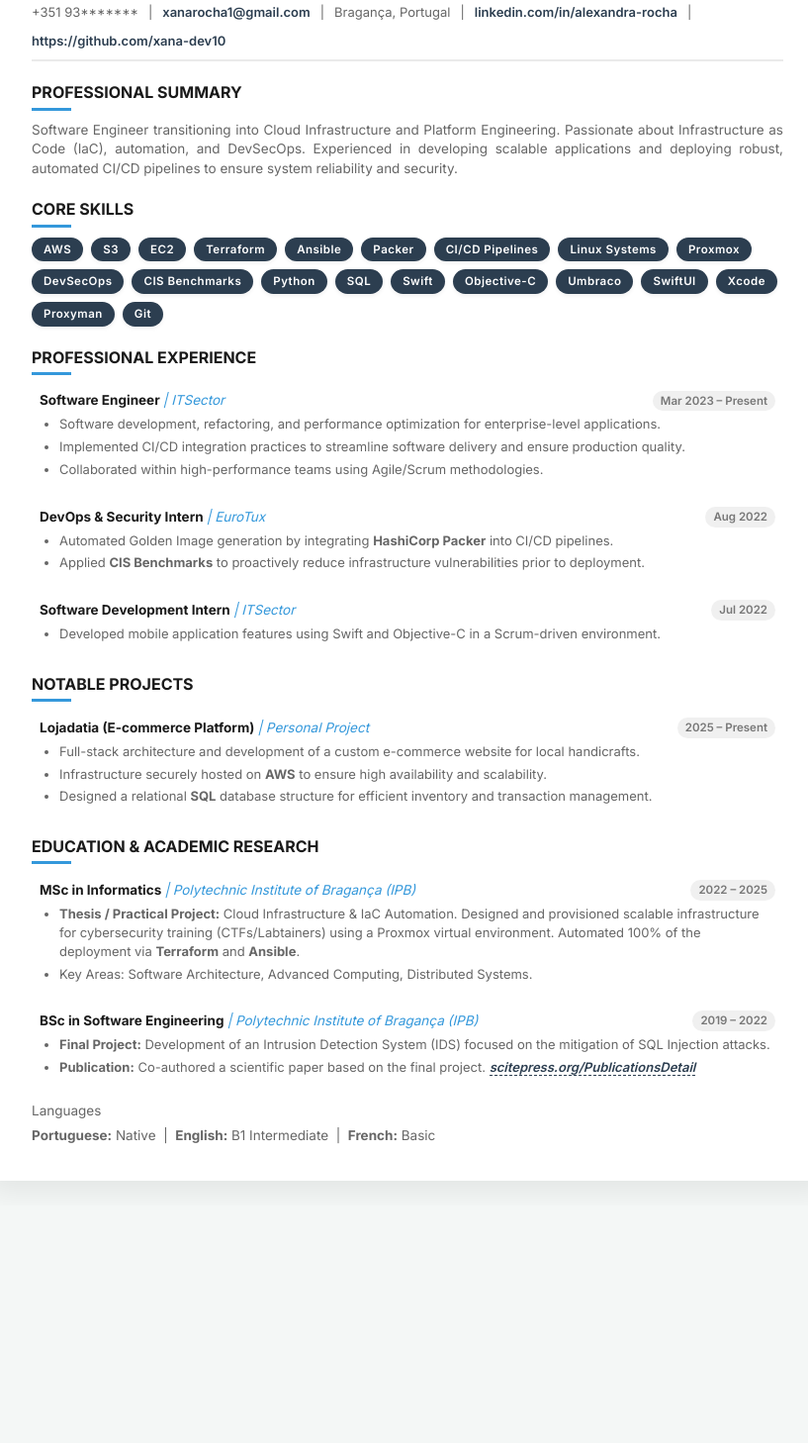
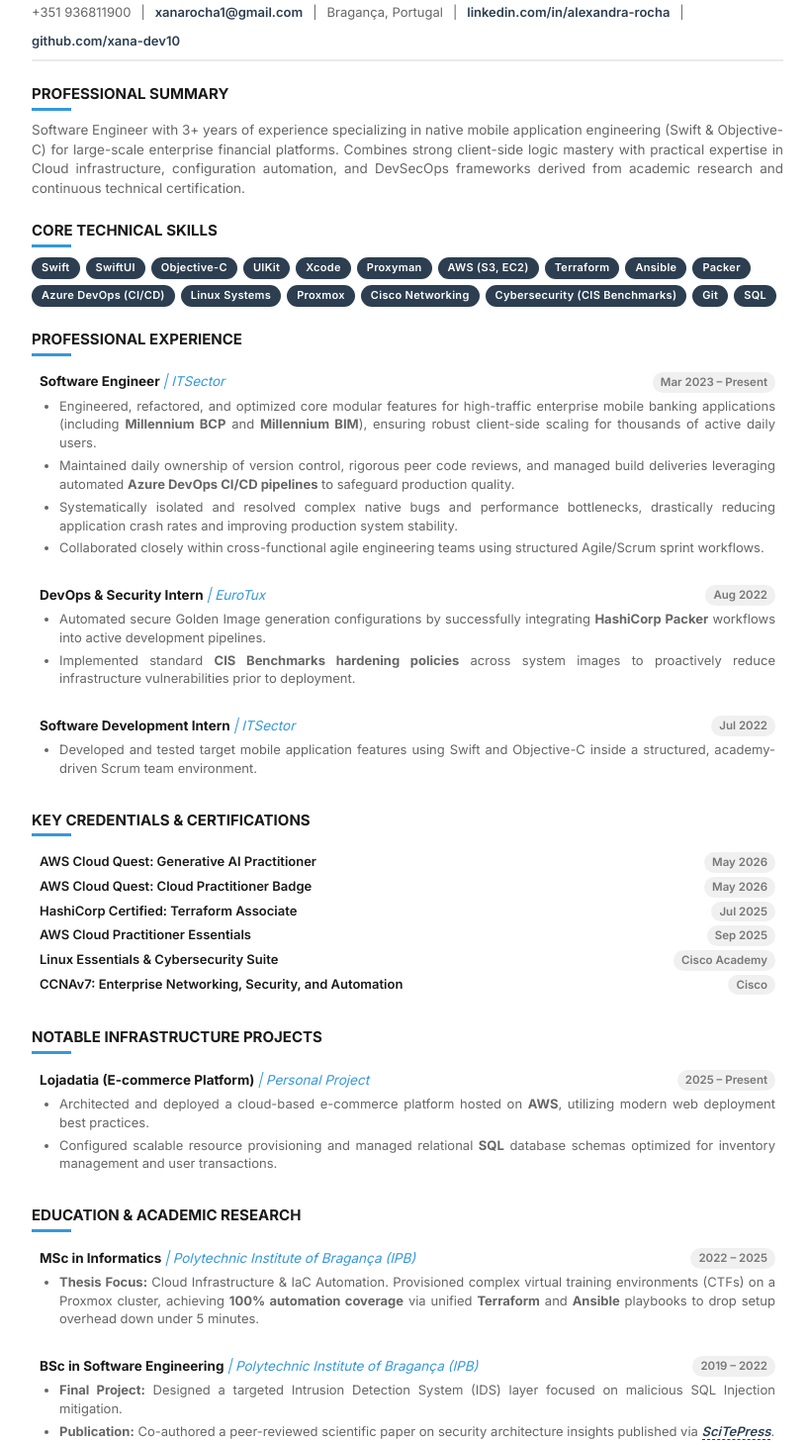
Before and after one commit to xana-dev10/alexandrarocha.github.io, a plain HTML site: page index.html in a window 1280 px wide. Shown: the part 133-1591 px from the top of the page at 99% size, without its empty margins (228-1045 px from the left). Before the commit the page ends 1351 px from the top, so only its background shows below. Drawn offline with Linux system fonts and the light colour scheme.

Commit message:
Update index.html

```diff
--- a/index.html
+++ b/index.html
@@ -4,14 +4,12 @@
     <meta charset="UTF-8">
     <meta name="viewport" content="width=device-width, initial-scale=1.0">
     <title>Alexandra Rocha - CV</title>
-    <!-- Importação de fonte moderna (Inter) -->
     <link href="https://fonts.googleapis.com/css2?family=Inter:wght@300;400;600;700&display=swap" rel="stylesheet">
 
     <style>
-        /* Variáveis de Cores para fácil alteração */
         :root {
-            --primary-color: #2c3e50; /* Azul escuro tech */
-            --accent-color: #3498db; /* Azul vibrante para detalhes */
+            --primary-color: #2c3e50;
+            --accent-color: #3498db;
             --text-dark: #1a1a1a;
             --text-main: #333333;
             --text-light: #666666;
@@ -19,7 +17,6 @@
             --bg-cv: #ffffff;
         }
 
-        /* Reset e Base */
         * { box-sizing: border-box; margin: 0; padding: 0; }
         body {
             font-family: 'Inter', sans-serif;
@@ -29,7 +26,6 @@
             padding: 25px 20px;
         }
 
-        /* Contentor Principal (Efeito Folha A4) */
         .cv-container {
             max-width: 850px;
             margin: 0 auto;
@@ -37,18 +33,16 @@
             padding: 35px 45px;
             border-radius: 10px;
             box-shadow: 0 10px 30px rgba(0, 0, 0, 0.08);
-            opacity: 0; /* Para a animação JS */
-            transform: translateY(20px); /* Para a animação JS */
+            opacity: 0;
+            transform: translateY(20px);
             transition: opacity 0.8s ease-out, transform 0.8s ease-out;
         }
 
-        /* Animação de Entrada */
         .cv-container.loaded {
             opacity: 1;
             transform: translateY(0);
         }
 
-        /* Cabeçalho */
         h1 {
             font-size: 30px;
             text-transform: uppercase;
@@ -67,7 +61,6 @@
             letter-spacing: 0.5px;
         }
 
-        /* Contactos */
         .contact-info {
             font-size: 13px;
             color: var(--text-light);
@@ -90,18 +83,16 @@
             color: var(--accent-color);
         }
 
-        /* Títulos de Secção */
         h2 {
-            font-size: 16px;
+            font-size: 15px;
             text-transform: uppercase;
-            margin-top: 20px;
+            margin-top: 22px;
             margin-bottom: 10px;
             color: var(--text-dark);
             position: relative;
             padding-bottom: 6px;
         }
 
-        /* Linha decorativa debaixo dos títulos */
         h2::after {
             content: '';
             position: absolute;
@@ -114,12 +105,11 @@
         }
 
         .cv-container:hover h2::after {
-            width: 60px; /* Aumenta a linha ao passar o rato no CV */
+            width: 60px;
         }
 
         p { font-size: 13.5px; text-align: justify; color: var(--text-light); }
 
-        /* Estilo dos Trabalhos/Projetos */
         .job-block {
             margin-bottom: 12px;
             padding: 6px 8px;
@@ -128,7 +118,7 @@
         }
 
         .job-block:hover {
-            background-color: #f8faff; /* Fundo muito suave ao passar o rato */
+            background-color: #f8faff;
         }
 
         .job-header {
@@ -154,10 +144,9 @@
             background: #f0f0f0;
             padding: 2px 8px;
             border-radius: 12px;
-            white-space: nowrap; /* Garante que a data fica sempre numa só linha */
+            white-space: nowrap;
         }
 
-        /* Listas */
         ul {
             margin: 4px 0 0 0;
             padding-left: 20px;
@@ -165,9 +154,8 @@
             color: var(--text-light);
         }
 
-        li { margin-bottom: 4px; }
+        li { margin-bottom: 4px; text-align: justify; }
 
-        /* Efeito no Link da Publicação */
         li a {
             color: var(--primary-color);
             text-decoration: none;
@@ -180,39 +168,50 @@
             border-bottom: 1px solid var(--accent-color);
         }
 
-        /* Tags de Skills */
         .skills-container {
             display: flex;
             flex-wrap: wrap;
-            gap: 8px;
-            margin-top: 10px;
-            margin-bottom: 15px;
+            gap: 6px;
+            margin-top: 8px;
+            margin-bottom: 12px;
         }
 
         .skill-tag {
             background-color: var(--primary-color);
             color: #fff;
-            padding: 4px 12px;
-            border-radius: 20px; /* Estilo 'Pill' moderno */
-            font-size: 11.5px;
+            padding: 3px 10px;
+            border-radius: 15px;
+            font-size: 11px;
             font-weight: 600;
-            letter-spacing: 0.5px;
-            box-shadow: 0 2px 4px rgba(0,0,0,0.06);
-            transition: transform 0.2s ease, background-color 0.2s ease, box-shadow 0.2s ease;
+            letter-spacing: 0.3px;
+            box-shadow: 0 1px 3px rgba(0,0,0,0.05);
+            transition: transform 0.2s ease, background-color 0.2s ease;
             cursor: default;
         }
 
         .skill-tag:hover {
-            transform: translateY(-2px);
+            transform: translateY(-1px);
             background-color: var(--accent-color);
-            box-shadow: 0 4px 8px rgba(52, 152, 219, 0.3);
         }
 
-        /* Responsividade para telemóveis */
+        .cert-item {
+            font-size: 13px;
+            color: var(--text-light);
+            margin-bottom: 4px;
+            display: flex;
+            justify-content: space-between;
+        }
+
+        .cert-title {
+            font-weight: 600;
+            color: var(--text-dark);
+        }
+
         @media (max-width: 600px) {
             .cv-container { padding: 25px 20px; }
             .job-header { flex-direction: column; align-items: flex-start; gap: 5px; }
             .contact-info { flex-direction: column; gap: 5px; }
+            .cert-item { flex-direction: column; margin-bottom: 8px; }
         }
     </style>
 </head>
@@ -220,41 +219,38 @@
 
     <div class="cv-container" id="cv">
         <h1>Alexandra Rocha</h1>
-        <div class="subtitle">Software Engineer | Cloud & DevOps</div>
+        <div class="subtitle">Software Engineer (iOS) | Cloud & DevOps Enthusiast</div>
 
         <div class="contact-info">
-            <span>+351 93*******</span> |
+            <span>+351 936811900</span> |
             <a href="mailto:xanarocha1@gmail.com">xanarocha1@gmail.com</a> |
             <span>Bragança, Portugal</span> |
             <a href="https://linkedin.com/in/alexandra-rocha" target="_blank">linkedin.com/in/alexandra-rocha</a> |
-            <a href="https://github.com/alexandrarocha" target="_blank">https://github.com/xana-dev10</a>
+            <a href="https://github.com/xana-dev10" target="_blank">github.com/xana-dev10</a>
         </div>
 
         <h2>Professional Summary</h2>
-        <p>Software Engineer transitioning into Cloud Infrastructure and Platform Engineering. Passionate about Infrastructure as Code (IaC), automation, and DevSecOps. Experienced in developing scalable applications and deploying robust, automated CI/CD pipelines to ensure system reliability and security.</p>
+        <p>Software Engineer with 3+ years of experience specializing in native mobile application engineering (Swift & Objective-C) for large-scale enterprise financial platforms. Combines strong client-side logic mastery with practical expertise in Cloud infrastructure, configuration automation, and DevSecOps frameworks derived from academic research and continuous technical certification.</p>
 
-        <h2>Core Skills</h2>
+        <h2>Core Technical Skills</h2>
         <div class="skills-container">
-            <span class="skill-tag">AWS</span>
-            <span class="skill-tag">S3</span>
-            <span class="skill-tag">EC2</span>
+            <span class="skill-tag">Swift</span>
+            <span class="skill-tag">SwiftUI</span>
+            <span class="skill-tag">Objective-C</span>
+            <span class="skill-tag">UIKit</span>
+            <span class="skill-tag">Xcode</span>
+            <span class="skill-tag">Proxyman</span>
+            <span class="skill-tag">AWS (S3, EC2)</span>
             <span class="skill-tag">Terraform</span>
             <span class="skill-tag">Ansible</span>
             <span class="skill-tag">Packer</span>
-            <span class="skill-tag">CI/CD Pipelines</span>
+            <span class="skill-tag">Azure DevOps (CI/CD)</span>
             <span class="skill-tag">Linux Systems</span>
             <span class="skill-tag">Proxmox</span>
-            <span class="skill-tag">DevSecOps</span>
-            <span class="skill-tag">CIS Benchmarks</span>
-            <span class="skill-tag">Python</span>
+            <span class="skill-tag">Cisco Networking</span>
+            <span class="skill-tag">Cybersecurity (CIS Benchmarks)</span>
+            <span class="skill-tag">Git</span>
             <span class="skill-tag">SQL</span>
-            <span class="skill-tag">Swift</span>
-            <span class="skill-tag">Objective-C</span>
-            <span class="skill-tag">Umbraco</span>
-            <span class="skill-tag">SwiftUI</span>
-            <span class="skill-tag">Xcode</span>
-            <span class="skill-tag">Proxyman</span>
-            <span class="skill-tag">Git</span>
         </div>
 
         <h2>Professional Experience</h2>
@@ -265,9 +261,10 @@
                 <span class="date">Mar 2023 – Present</span>
             </div>
             <ul>
-                <li>Software development, refactoring, and performance optimization for enterprise-level applications.</li>
-                <li>Implemented CI/CD integration practices to streamline software delivery and ensure production quality.</li>
-                <li>Collaborated within high-performance teams using Agile/Scrum methodologies.</li>
+                <li>Engineered, refactored, and optimized core modular features for high-traffic enterprise mobile banking applications (including <strong>Millennium BCP</strong> and <strong>Millennium BIM</strong>), ensuring robust client-side scaling for thousands of active daily users.</li>
+<li>Maintained daily ownership of version control, rigorous peer code reviews, and managed build deliveries leveraging automated <strong>Azure DevOps CI/CD pipelines</strong> to safeguard production quality.</li>
+<li>Systematically isolated and resolved complex native bugs and performance bottlenecks, drastically reducing application crash rates and improving production system stability.</li>
+<li>Collaborated closely within cross-functional agile engineering teams using structured Agile/Scrum sprint workflows.</li>
             </ul>
         </div>
 
@@ -277,8 +274,8 @@
                 <span class="date">Aug 2022</span>
             </div>
             <ul>
-                <li>Automated Golden Image generation by integrating <strong>HashiCorp Packer</strong> into CI/CD pipelines.</li>
-                <li>Applied <strong>CIS Benchmarks</strong> to proactively reduce infrastructure vulnerabilities prior to deployment.</li>
+                <li>Automated secure Golden Image generation configurations by successfully integrating <strong>HashiCorp Packer</strong> workflows into active development pipelines.</li>
+<li>Implemented standard <strong>CIS Benchmarks hardening policies</strong> across system images to proactively reduce infrastructure vulnerabilities prior to deployment.</li>
             </ul>
         </div>
 
@@ -288,11 +285,21 @@
                 <span class="date">Jul 2022</span>
             </div>
             <ul>
-                <li>Developed mobile application features using Swift and Objective-C in a Scrum-driven environment.</li>
+                <li>Developed and tested target mobile application features using Swift and Objective-C inside a structured, academy-driven Scrum team environment.</li>
             </ul>
         </div>
 
-        <h2>Notable Projects</h2>
+        <h2>Key Credentials & Certifications</h2>
+        <div style="padding: 6px 8px;">
+            <div class="cert-item"><span class="cert-title">AWS Cloud Quest: Generative AI Practitioner</span><span class="date">May 2026</span></div>
+            <div class="cert-item"><span class="cert-title">AWS Cloud Quest: Cloud Practitioner Badge</span><span class="date">May 2026</span></div>
+            <div class="cert-item"><span class="cert-title">HashiCorp Certified: Terraform Associate</span><span class="date">Jul 2025</span></div>
+            <div class="cert-item"><span class="cert-title">AWS Cloud Practitioner Essentials</span><span class="date">Sep 2025</span></div>
+            <div class="cert-item"><span class="cert-title">Linux Essentials & Cybersecurity Suite</span><span class="date">Cisco Academy</span></div>
+            <div class="cert-item"><span class="cert-title">CCNAv7: Enterprise Networking, Security, and Automation</span><span class="date">Cisco</span></div>
+        </div>
+
+        <h2>Notable Infrastructure Projects</h2>
 
         <div class="job-block">
             <div class="job-header">
@@ -300,9 +307,8 @@
                 <span class="date">2025 – Present</span>
             </div>
             <ul>
-                <li>Full-stack architecture and development of a custom e-commerce website for local handicrafts.</li>
-                <li>Infrastructure securely hosted on <strong>AWS</strong> to ensure high availability and scalability.</li>
-                <li>Designed a relational <strong>SQL</strong> database structure for efficient inventory and transaction management.</li>
+                <li>Architected and deployed a cloud-based e-commerce platform hosted on <strong>AWS</strong>, utilizing modern web deployment best practices.</li>
+<li>Configured scalable resource provisioning and managed relational <strong>SQL</strong> database schemas optimized for inventory management and user transactions.</li>
             </ul>
         </div>
 
@@ -314,8 +320,7 @@
                 <span class="date">2022 – 2025</span>
             </div>
             <ul>
-                <li><strong>Thesis / Practical Project:</strong> Cloud Infrastructure & IaC Automation. Designed and provisioned scalable infrastructure for cybersecurity training (CTFs/Labtainers) using a Proxmox virtual environment. Automated 100% of the deployment via <strong>Terraform</strong> and <strong>Ansible</strong>.</li>
-                <li>Key Areas: Software Architecture, Advanced Computing, Distributed Systems.</li>
+                <li><strong>Thesis Focus:</strong> Cloud Infrastructure & IaC Automation. Provisioned complex virtual training environments (CTFs) on a Proxmox cluster, achieving <strong>100% automation coverage</strong> via unified <strong>Terraform</strong> and <strong>Ansible</strong> playbooks to drop setup overhead down under 5 minutes.</li>
             </ul>
         </div>
 
@@ -325,23 +330,21 @@
                 <span class="date">2019 – 2022</span>
             </div>
             <ul>
-                <li><strong>Final Project:</strong> Development of an Intrusion Detection System (IDS) focused on the mitigation of SQL Injection attacks.</li>
-                <li><strong>Publication:</strong> Co-authored a scientific paper based on the final project. <em><a href="https://scitepress.org/PublicationsDetail.aspx?ID=5WRgX/VM5cU=" target="_blank">scitepress.org/PublicationsDetail</a></em></li>
+                <li><strong>Final Project:</strong> Designed a targeted Intrusion Detection System (IDS) layer focused on malicious SQL Injection mitigation.</li>
+                <li><strong>Publication:</strong> Co-authored a peer-reviewed scientific paper on security architecture insights published via <em><a href="https://scitepress.org/PublicationsDetail.aspx?ID=5WRgX/VM5cU=" target="_blank">SciTePress</a></em>.</li>
             </ul>
         </div>
 
-        <p style="margin-top: 15px;">Languages</h2>
-        <p style="margin-top: 6px;">
+        <h2>Languages</h2>
+        <p style="margin-top: 6px; padding: 0 8px;">
             <strong>Portuguese:</strong> Native &nbsp;|&nbsp;
             <strong>English:</strong> B1 Intermediate &nbsp;|&nbsp;
             <strong>French:</strong> Basic
         </p>
     </div>
 
-    <!-- Script para animação suave ao abrir o ficheiro -->
     <script>
         document.addEventListener("DOMContentLoaded", function() {
-            // Adiciona a classe que dispara a animação CSS de Fade In
             setTimeout(function() {
                 document.getElementById("cv").classList.add("loaded");
             }, 100);
```
